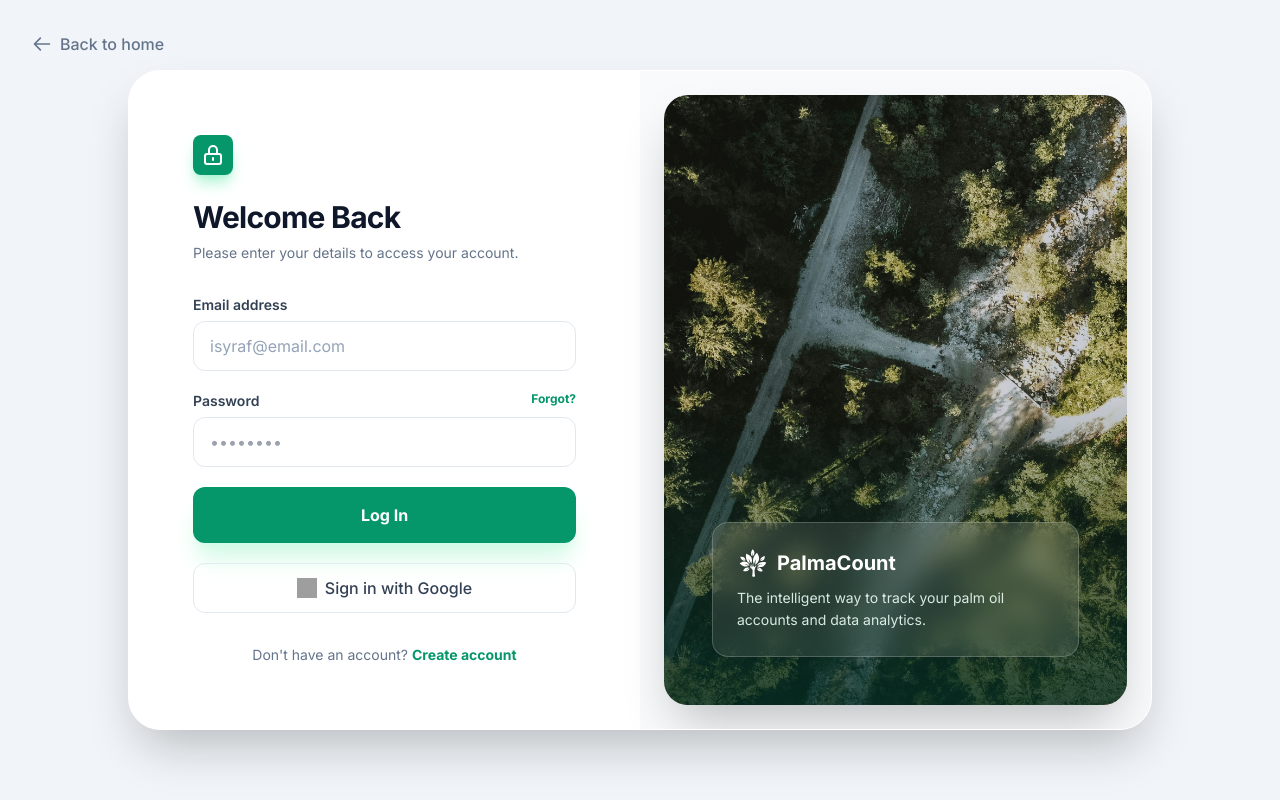
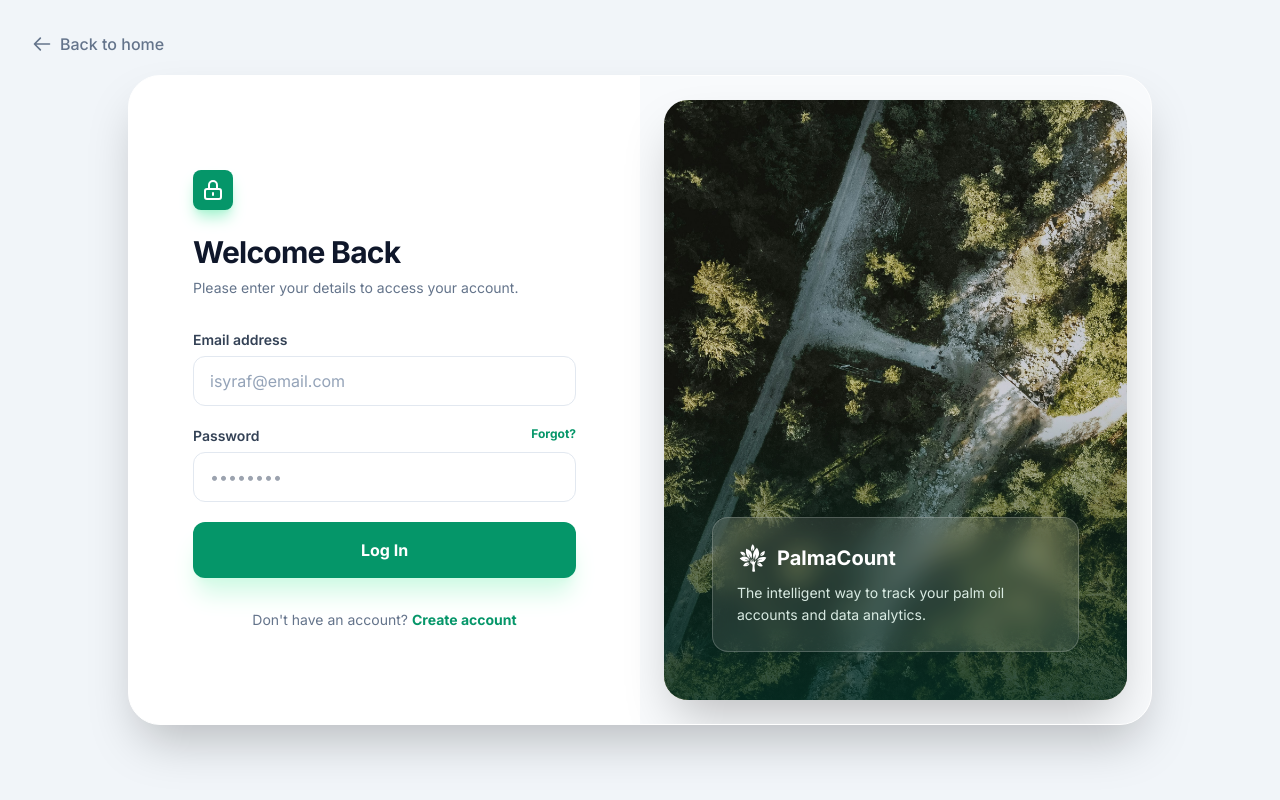
Before and after one commit to yapludin/IIUM-PalmaCount, a Flask app: page /login in a window 1280 px wide. Run offline with Flask 3, Linux system fonts and the light colour scheme; some libraries are stand-ins or nearby versions; grey boxes are pictures that could not be loaded.

Commit message:
deploy dgcloud

```diff
--- a/palma-v2/palma-frontend/templates/login.html
+++ b/palma-v2/palma-frontend/templates/login.html
@@ -70,10 +70,7 @@
                     Log In
                 </button>
 
-                <button type="button" class="w-full flex items-center justify-center gap-2 border border-slate-200 py-3 rounded-xl hover:bg-slate-50 transition text-slate-700 font-medium">
-                    <img src="https://www.svgrepo.com/show/475656/google-color.svg" class="w-5 h-5" />
-                    Sign in with Google
-                </button>
+
             </form>
 
             <p class="mt-8 text-center text-sm text-slate-500">
```
